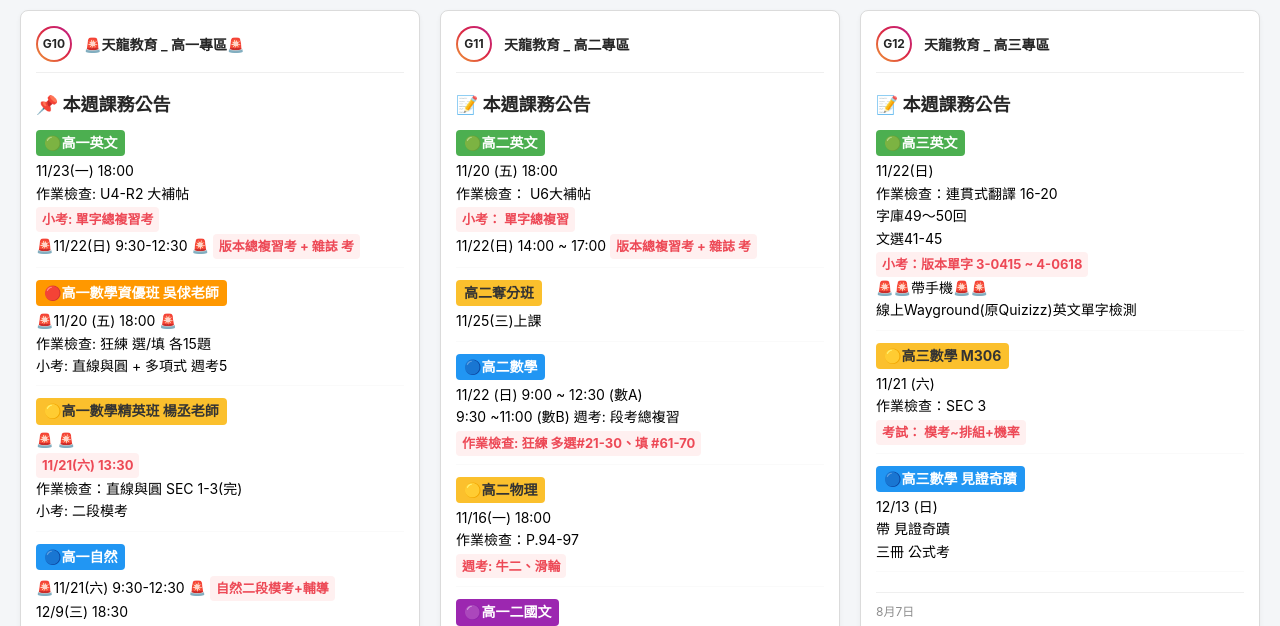
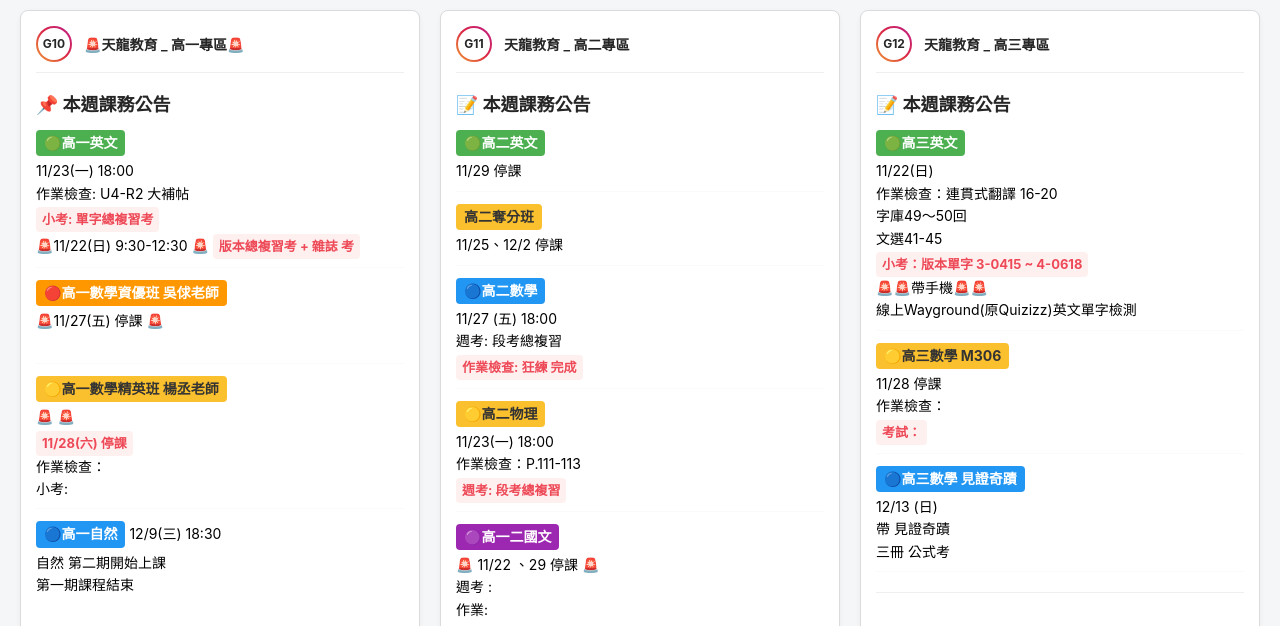
Before and after one commit to tls-sanxia/tls.sanxia, a plain HTML site: page homework.html in a window 1280 px wide. Shown: the part 326-952 px from the top of the page. Drawn offline with nearby package versions, Linux system fonts and the light colour scheme.

Commit message:
Update homework.html

```diff
--- a/homework.html
+++ b/homework.html
@@ -345,21 +345,20 @@
                 </div>
                 <div class="ig-content-item">
                     <span class="class-tag" style="background:#ff9800;">🔴高一數學資優班 吳俅老師</span><br>
-                    🚨11/20 (五) 18:00 🚨<br>
-                    作業檢查: 狂練 選/填  各15題 <br>
-                    小考: 直線與圓 + 多項式 週考5
+                    🚨11/27(五) 停課 🚨<br>
+                     <br>
+
                 </div>
                 <div class="ig-content-item">
                     <span class="class-tag" style="background:#fbc02d; color:#333;">🟡高一數學精英班 楊丞老師</span><br>
                     🚨 🚨 <br>
-                    <span class="status-alert">11/21(六) 13:30</span><br>
-                    作業檢查：直線與圓 SEC 1-3(完) <br>
-                    小考: 二段模考
+                    <span class="status-alert">11/28(六) 停課</span><br>
+                    作業檢查： <br>
+                    小考:
                 </div>
                 <div class="ig-content-item">
                     <span class="class-tag" style="background:#2196f3;">🔵高一自然</span>
-                    <br>🚨11/21(六) 9:30-12:30 🚨 <span class="status-alert">自然二段模考+輔導<br></span>
-                    <br>
+
                     12/9(三) 18:30 <br> 自然  第二期開始上課
                      <br> 第一期課程結束
                    <br>
@@ -380,29 +379,28 @@
                 <span class="ig-title">📝 本週課務公告</span>
                 <div class="ig-content-item">
                     <span class="class-tag" style="background:#4caf50;">🟢高二英文</span><br>
-                    11/20 (五) 18:00 <br>
-                    作業檢查： U6大補帖 <br>
-                    <span class="status-alert">小考： 單字總複習 </span><br>11/22(日) 14:00 ~ 17:00  <span class="status-alert">版本總複習考 + 雜誌 考<br>
+                    11/29 停課 <br>
+
                 </div>
                 <div class="ig-content-item">
                     <span class="class-tag" style="background:#fbc02d; color:#333;">高二奪分班</span><br>
-                    11/25(三)上課
+                    11/25、12/2 停課
                 </div>
                 <div class="ig-content-item">
                     <span class="class-tag" style="background:#2196f3;">🔵高二數學</span><br>
-                    11/22 (日) 9:00 ~ 12:30 (數A)<br>9:30 ~11:00 (數B)
+                    11/27 (五) 18:00 <br>
                     週考: 段考總複習 <br>
-                    <span class="status-alert">作業檢查: 狂練 多選#21-30、填 #61-70</span>
+                    <span class="status-alert">作業檢查: 狂練 完成</span>
                 </div>
                 <div class="ig-content-item">
                     <span class="class-tag" style="background:#fbc02d; color:#333;">🟡高二物理</span><br>
-                    11/16(一) 18:00 <br>
-                    作業檢查：P.94-97 <br>
-                    <span class="status-alert">週考: 牛二、滑輪</span>
+                    11/23(一) 18:00 <br>
+                    作業檢查：P.111-113 <br>
+                    <span class="status-alert">週考: 段考總複習</span>
                 </div>
                 <div class="ig-content-item">
                     <span class="class-tag" style="background:#9c27b0;">🟣高一二國文</span><br>
-                    🚨 11/22 (日) 9:30 上課 🚨<br>
+                    🚨 11/22 、29 停課 🚨<br>
                     週考 :  <br>
                     作業:
                 </div>
@@ -430,9 +428,9 @@
                 </div>
                 <div class="ig-content-item">
                     <span class="class-tag" style="background:#fbc02d; color:#333;">🟡高三數學 M306</span><br>
-                    11/21 (六) <br>
-                    作業檢查：SEC 3 <br>
-                    <span class="status-alert">考試： 模考~排組+機率</span>
+                    11/28 停課 <br>
+                    作業檢查： <br>
+                    <span class="status-alert">考試： </span>
                 </div>
                 <div class="ig-content-item">
                     <span class="class-tag" style="background:#2196f3;">🔵高三數學 見證奇蹟</span><br>
@@ -441,7 +439,7 @@
                     三冊 公式考
                 </div>
             </div>
-            <div class="ig-card-footer">8月7日</div>
+            <div class="ig-card-footer"></div>
         </div>
     </div>
 </section>
```
